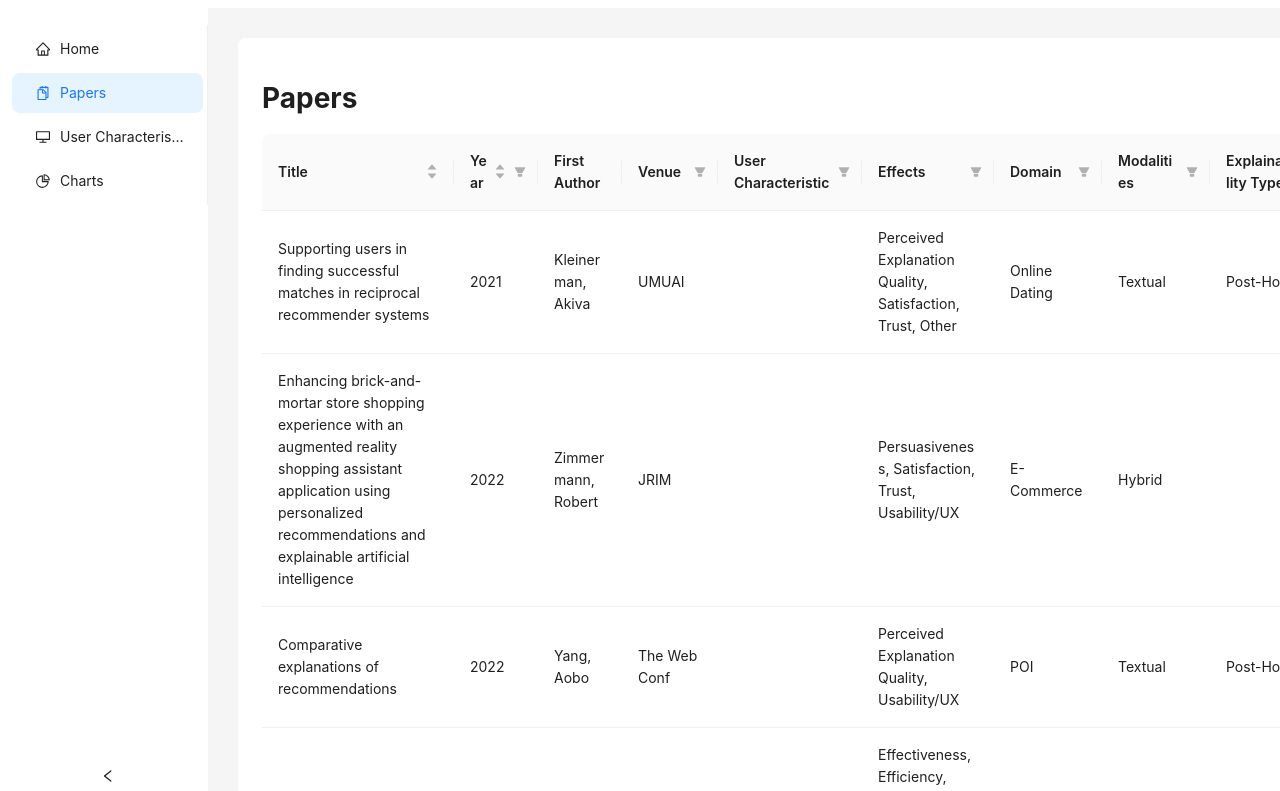
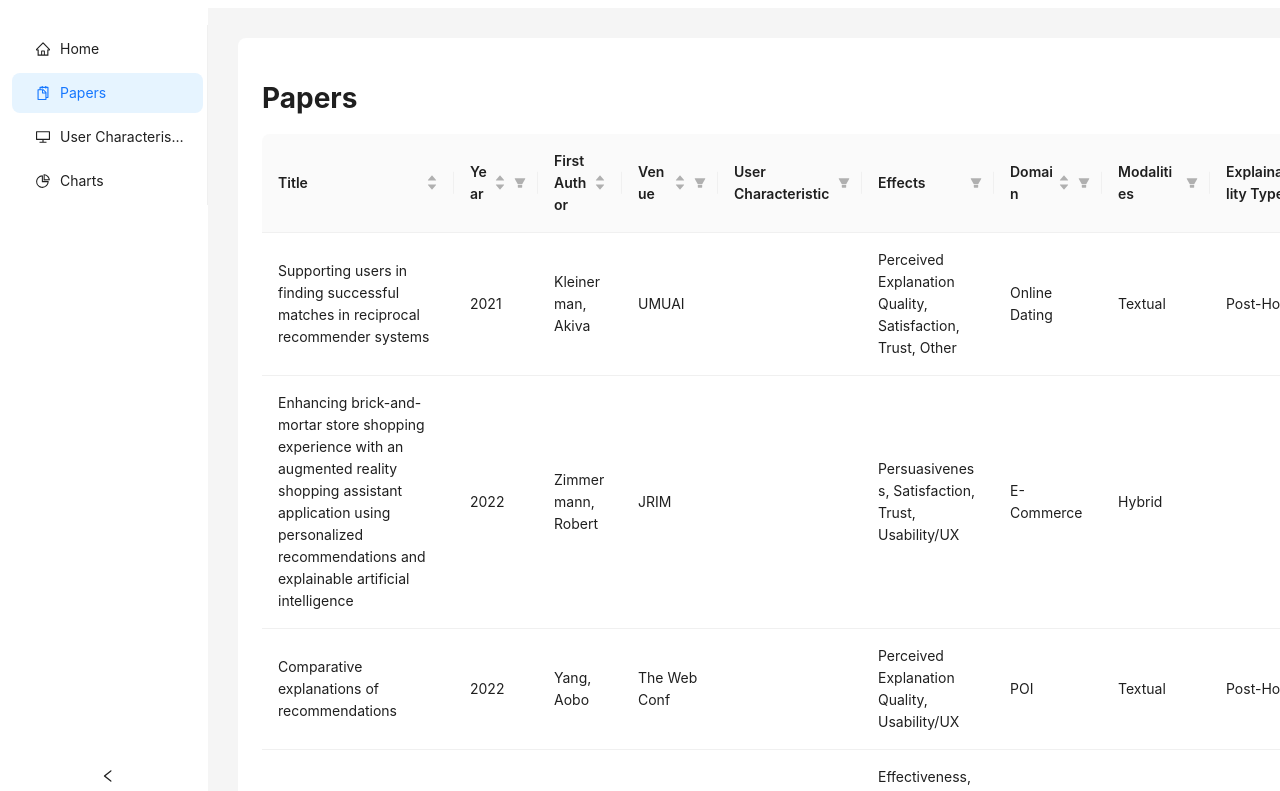
Before and after one commit to kathriwa/interactive-survey-visualization, a React (Vite) app: page /interactive-survey-visualization/papers in a window 1280 px wide. Shown: the top 791 px of the page. Built offline with nearby package versions, Linux system fonts and the light colour scheme.

Commit message:
Add sorting to more columns

```diff
--- a/src/Papers.tsx
+++ b/src/Papers.tsx
@@ -22,7 +22,7 @@ const columns: TableProps<DataType>['columns'] = [
         dataIndex: 'title',
         key: 'title',
         width: '16%',
-        sorter: (a, b) => a.title.localeCompare(b.title),
+        sorter: (a, b) => a.title < b.title ? -1 : 1,
     },
     {
         title: 'Year',
@@ -33,42 +33,44 @@ const columns: TableProps<DataType>['columns'] = [
         filters: [
           {
             text: '2022',
-            value: '2022',
+            value: 2022,
           },
           {
             text: '2021',
-            value: '2021',
+            value: 2021,
           },
           {
             text: '2020',
-            value: '2020',
+            value: 2020,
           },
           {
             text: '2019',
-            value: '2019',
+            value: 2019,
           },
           {
             text: '2018',
-            value: '2018',
+            value: 2018,
           },
           {
             text: '2017',
-            value: '2017',
+            value: 2017,
           },
         ],
-        onFilter: (value, record) => record.domain ? record.domain.includes(value as string) : false,
+        onFilter: (value, record) => record.year ? record.year == value : false,
     },
     {
         title: 'First Author',
         dataIndex: 'firstAuthor',
         key: 'authors',
         width: '7%',
+        sorter: (a, b) => a.firstAuthor < b.firstAuthor ? -1 : 1,
     },
     {
         title: 'Venue',
         dataIndex: 'venue',
         key: 'venue',
         width: '8%',
+        sorter: (a, b) => a.venue.localeCompare(b.venue),
         filters: [
           {
             text: 'CHI',
@@ -277,6 +279,7 @@ const columns: TableProps<DataType>['columns'] = [
         dataIndex: 'domain',
         key: 'domain',
         width: '9%',
+        sorter: (a, b) => a.domain < b.domain ? -1 : 1,
         filters: [
           {
             text: 'App',
@@ -423,7 +426,8 @@ const columns: TableProps<DataType>['columns'] = [
             return record.explainabilityType ? ['Model-Intrinsic', 'Post-Hoc'].every(v => !record.explainabilityType.includes(v)) : true
           }
           return record.explainabilityType ? record.explainabilityType.includes(value as string) : false
-        }
+        },
+        render: (explainabilityType: Array<string>) => explainabilityType ? explainabilityType.join(', ') : '',
     },
     {
         title: 'Recommender Type',
--- a/src/Table.tsx
+++ b/src/Table.tsx
@@ -134,6 +134,7 @@ const columns: TableProps<DataType>['columns'] = [
     ],
     filterMode: 'tree',
     filterSearch: true,
+    sorter: (a, b) => a.userCharacteristic <= b.userCharacteristic ? -1 : 1,
     onFilter: (value, record) => {
         if (value === 'Personality') {
           // check if userCharacteristic is included in the array
@@ -195,6 +196,7 @@ const columns: TableProps<DataType>['columns'] = [
       // }
     ],
     filterSearch: true,
+    sorter: (a, b) => a.measuredEffect <= b.measuredEffect ? -1 : 1,
     onFilter: (value, record) => record.measuredEffect ? record.measuredEffect.includes(value as string) : false,
   },
   {
```
